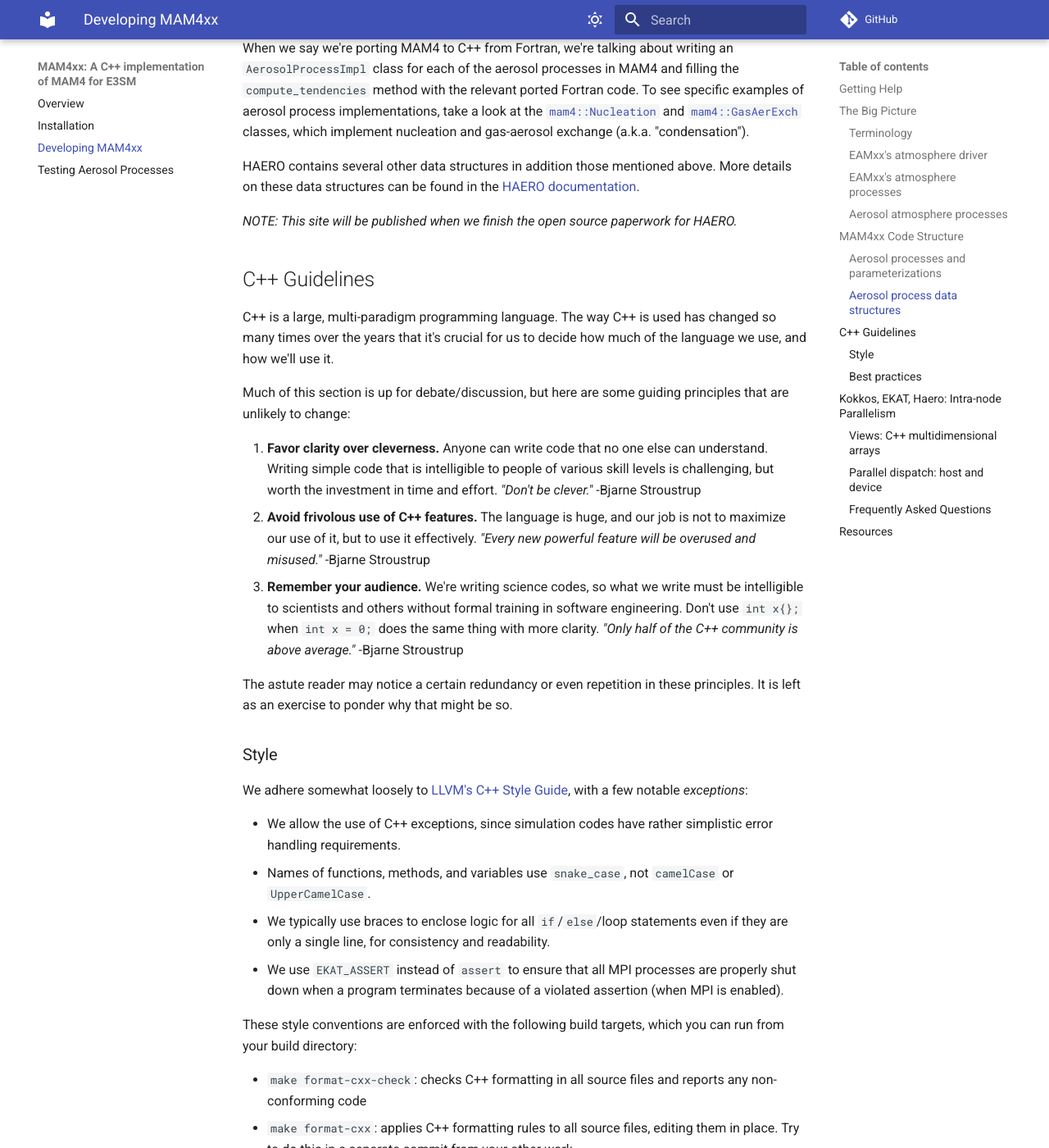
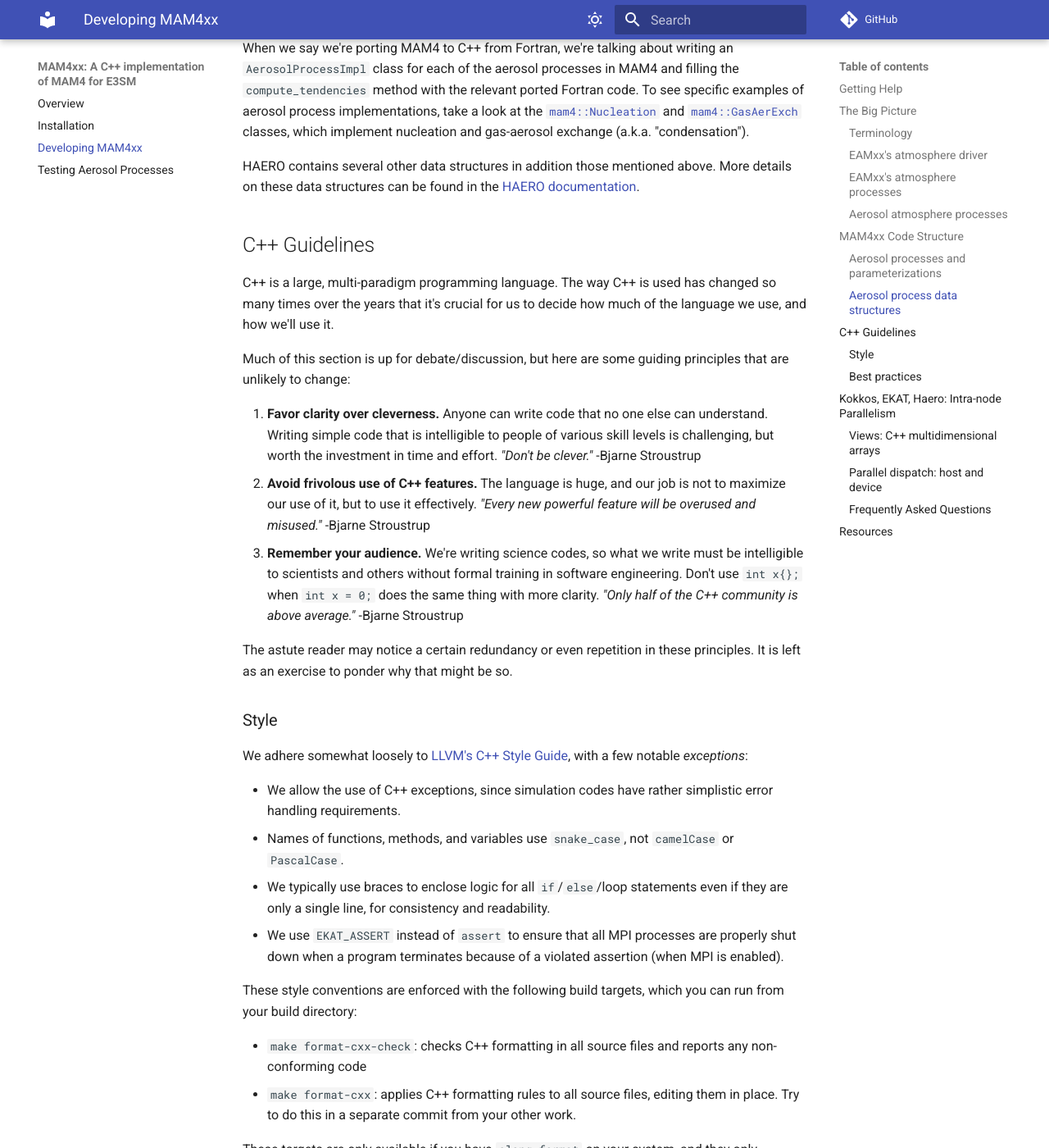
Before and after one commit to eagles-project/mam4xx, an MkDocs documentation site: the page built from docs/development.md, in a window 1280 px wide and 1400 px high, scrolled down 5236 px. Shown: the whole window at 82% size. Built offline with MkDocs 1.6.1 and Material for MkDocs 9.7.7, drawn with Linux system fonts in a browser that asks for light colours; comment, search, counter and statistics services are not loaded.

Commit message:
Some very minor updates to documentation.

```diff
--- a/docs/development.md
+++ b/docs/development.md
@@ -193,9 +193,6 @@ HAERO contains several other data structures in addition those mentioned above.
 More details on these data structures can be found in the
 [HAERO documentation](https://eagles-project.github.io/haero/).
 
-_NOTE: This site will be published when we finish the open source paperwork
-for HAERO._
-
 ## C++ Guidelines
 
 C++ is a large, multi-paradigm programming language. The way C++ is used has
@@ -230,7 +227,7 @@ with a few notable _exceptions_:
 * We allow the use of C++ exceptions, since simulation codes have rather
   simplistic error handling requirements.
 * Names of functions, methods, and variables use `snake_case`, not
-  `camelCase` or `UpperCamelCase`.
+  `camelCase` or `PascalCase`.
 * We typically use braces to enclose logic for all `if`/`else`/loop statements
   even if they are only a single line, for consistency and readability.
 * We use `EKAT_ASSERT` instead of `assert` to ensure that all MPI processes
@@ -248,7 +245,8 @@ you can run from your build directory:
 These targets are only available if you have `clang-format` on your system, and
 they only perform their work if you have the version we support. If you have an
 unsupported version of `clang-format`, the targets will tell you the right
-version to install. [Here](clang-format.md) is a guide to getting the supported version of `clang-format` that is a bit more geared toward Mac users than others.
+version to install. [Here](clang-format.md) is a guide to getting the supported
+version of `clang-format` that is a bit more geared toward Mac users than others.
 
 ### Best practices
 
```
Also changed, not shown: README.md (+1 -1 lines), docs/installation.md (+1 -1 lines).
